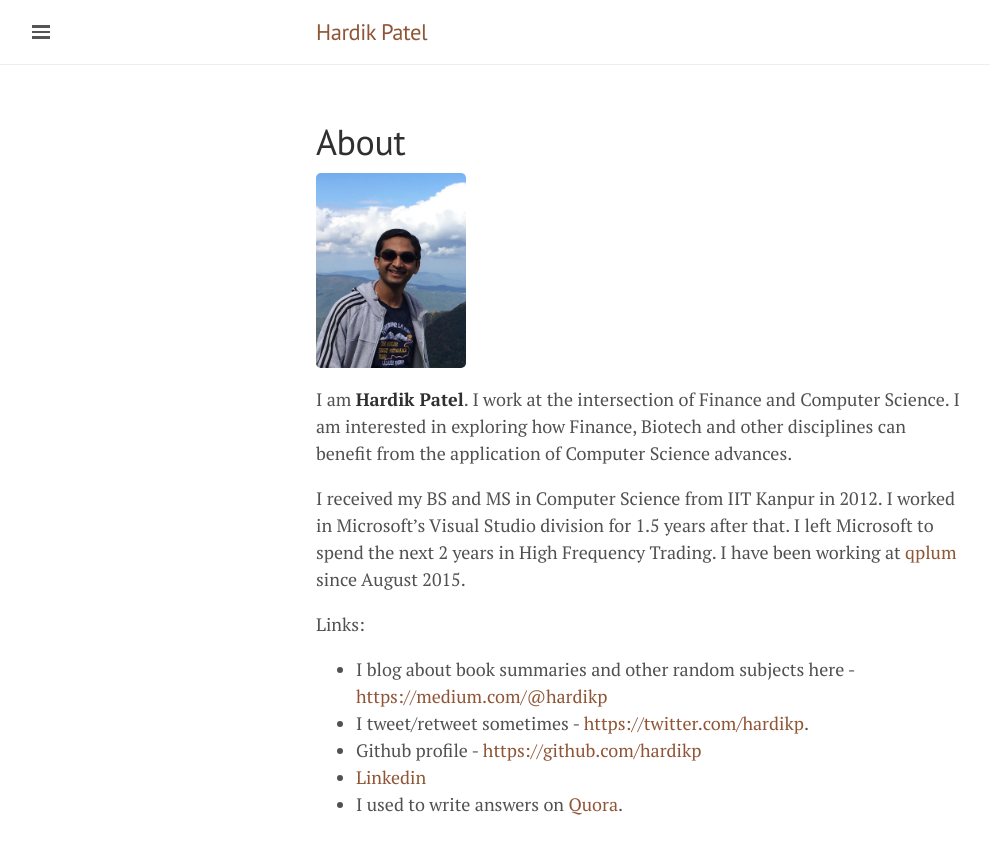
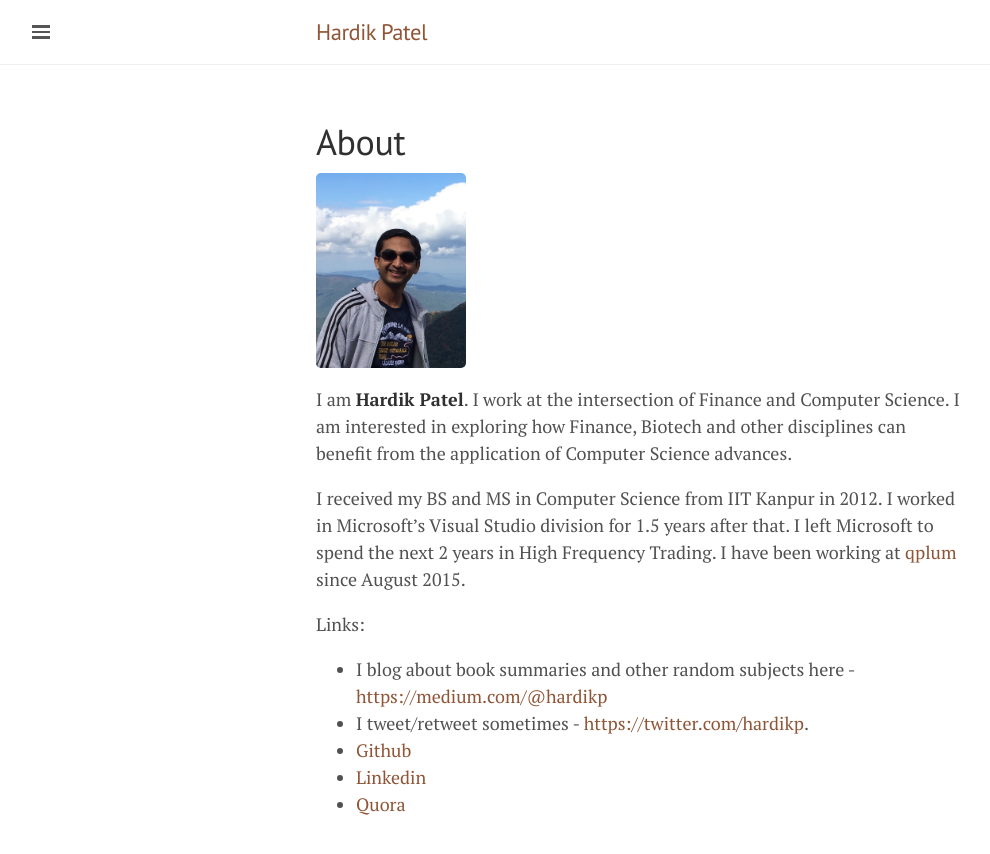
Before and after one commit to hardikp/hardikp.github.io, a Jekyll site: the page built from about.md, in a window 1280 px wide. Shown: the top 854 px of the page, without its empty margins (0-990 px from the left). Built offline with Jekyll 4.4.1, drawn with Linux system fonts in a browser that asks for light colours.

Commit message:
updating about.md

```diff
--- a/about.md
+++ b/about.md
@@ -13,6 +13,6 @@ I received my BS and MS in Computer Science from IIT Kanpur in 2012. I worked in
 Links:
 * I blog about book summaries and other random subjects here - [https://medium.com/@hardikp](https://medium.com/@hardikp)
 * I tweet/retweet sometimes - [https://twitter.com/hardikp](https://twitter.com/hardikp).
-* Github profile - [https://github.com/hardikp](https://github.com/hardikp)
+* [Github](https://github.com/hardikp)
 * [Linkedin](https://www.linkedin.com/in/hardikp12)
-* I used to write answers on [Quora](https://www.quora.com/profile/Hardik-Patel-8).
+* [Quora](https://www.quora.com/profile/Hardik-Patel-8)
```
